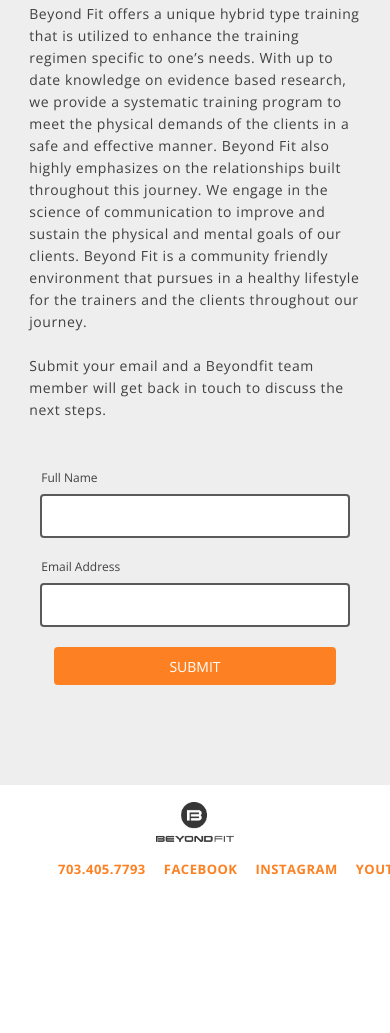
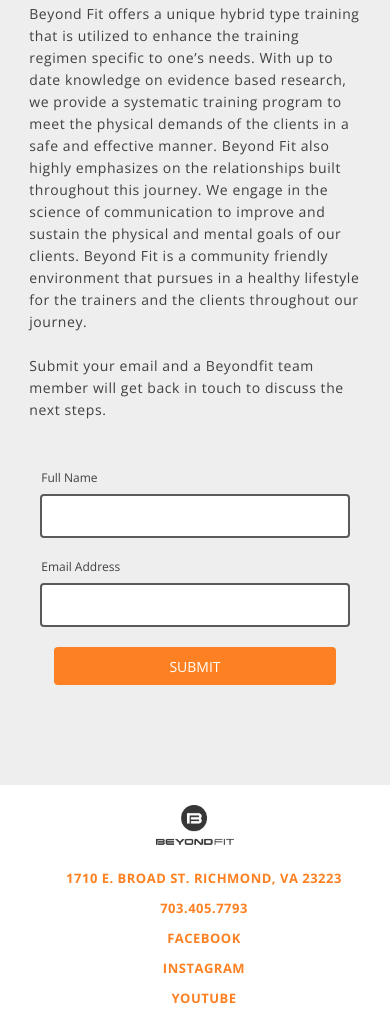
Before and after one commit to WebD00D/beyond-fit, a website: page packages.html in a window 390 px wide. Shown: the part 1500-2533 px from the top of the page. Before the commit the page ends 2395 px from the top, so only its background shows below. Drawn offline with nearby package versions, Linux system fonts and the light colour scheme.

Commit message:
updates to footer and homepage tagline

```diff
--- a/packages.html
+++ b/packages.html
@@ -161,6 +161,7 @@
         <img src="/static/img/logo_black.png" />
       </div>
       <div class="footer__links">
+        <a href="https://www.google.com/maps/place/1710+E+Broad+St,+Richmond,+VA+23223/data=!4m2!3m1!1s0x89b1111fec9be0f3:0xaebfd890d166a15f?sa=X&ved=0ahUKEwif9JSZi8_bAhWK7IMKHRqSBSkQ8gEIJjAA">1710 E. BROAD ST. RICHMOND, VA 23223</a>
         <a href="tel:+17034057793">703.405.7793</a>
         <a href="https://www.facebook.com/BeyondFitRVA/">FACEBOOK</a>
         <a href="https://www.instagram.com/BeyondFit_RVA/">INSTAGRAM</a>
--- a/static/css/style.css
+++ b/static/css/style.css
@@ -61,7 +61,7 @@
   text-transform: uppercase;
   color: white;
   border-bottom: 1px solid #808080;
-  transition: .2s ease;
+  transition: 0.2s ease;
 }
 
 .mobile-menu-row:hover {
@@ -547,9 +547,11 @@
 @media (max-width: 900px) {
   .footer {
     flex-direction: column;
-    height: 110px;
     justify-content: center;
     align-content: center;
+    height: auto;
+    padding-top: 20px;
+    padding-bottom: 20px;
   }
 }
 @media (max-width: 900px) {
@@ -557,6 +559,13 @@
     display: flex;
     width: 100%;
     margin-top: 14px;
+    flex-direction: column;
+    align-items: center;
+    justify-content: center;
+  }
+
+  .footer a {
+    line-height: 30px;
   }
 }
 .footer a {
```
Also changed, not shown: index.html (+3 -1 lines), testimonials.html (+1 -0 lines).
